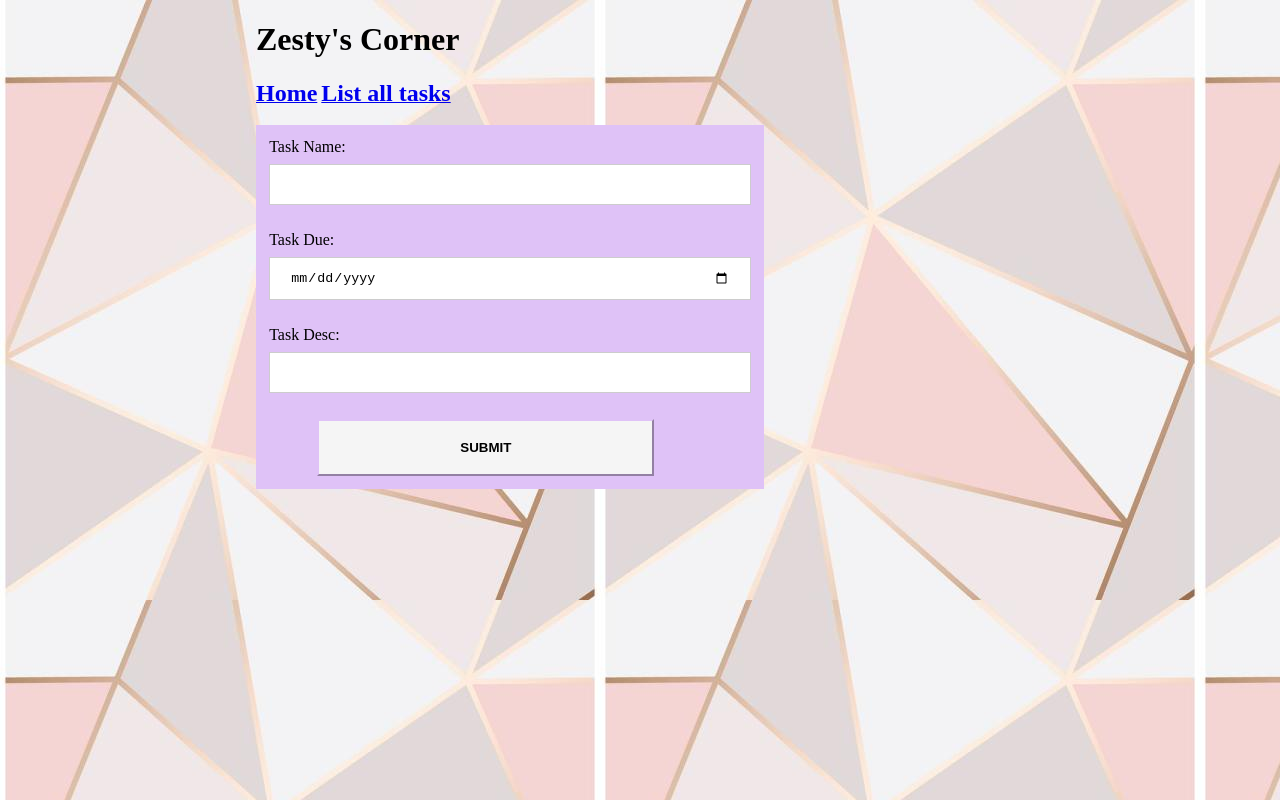
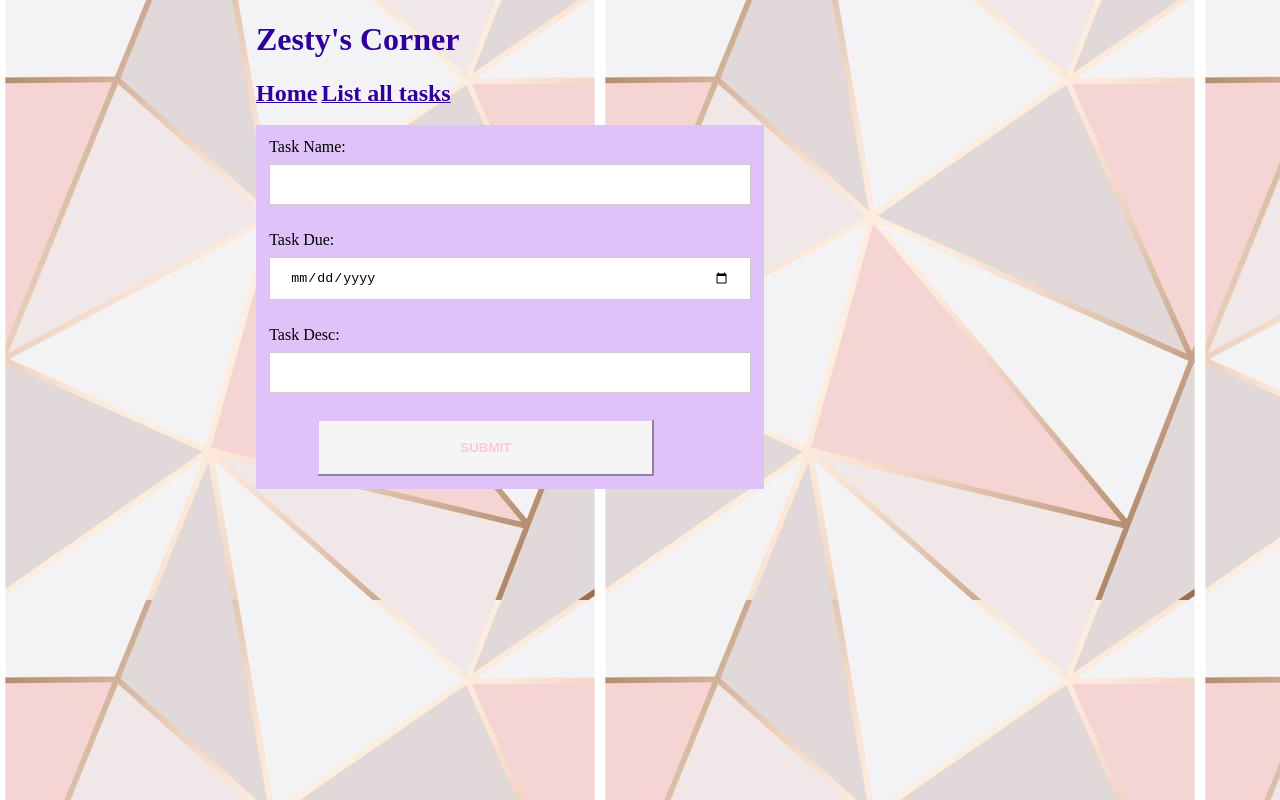
Before and after one commit to zestie/lab4, a website: page views/newTask.html in a window 1280 px wide. Drawn offline with Linux system fonts and the light colour scheme; files that its build step writes are made by us from their sources; files whose address does not match are found by name.

Commit message:
Update styles.css

```diff
--- a/css/styles.css
+++ b/css/styles.css
@@ -3,8 +3,20 @@ body {
     background-image: url(wallpaper.jpg);
 }
 
+h1 {
+    color: #2f009e;
+}
+
 h2 {
     display: inline;
+}
+
+a, h2 {
+    color: #2f009e;
+}
+
+a:hover, h2:hover {
+    color: black;
 }
 
 table {
@@ -30,7 +42,7 @@ form {
 
 button {
     background-color: whitesmoke;
-    color: black;
+    color: #fdcad2;
     /*padding: 5px 5px;*/
     border-color: #dfc2f7;
     cursor: pointer;
@@ -42,5 +54,5 @@ button:hover {
     opacity: 0.8;
     background-color: #fdcad2;
     font: bolder;
-    color: white;
+    color: whitesmoke;
 }
```
